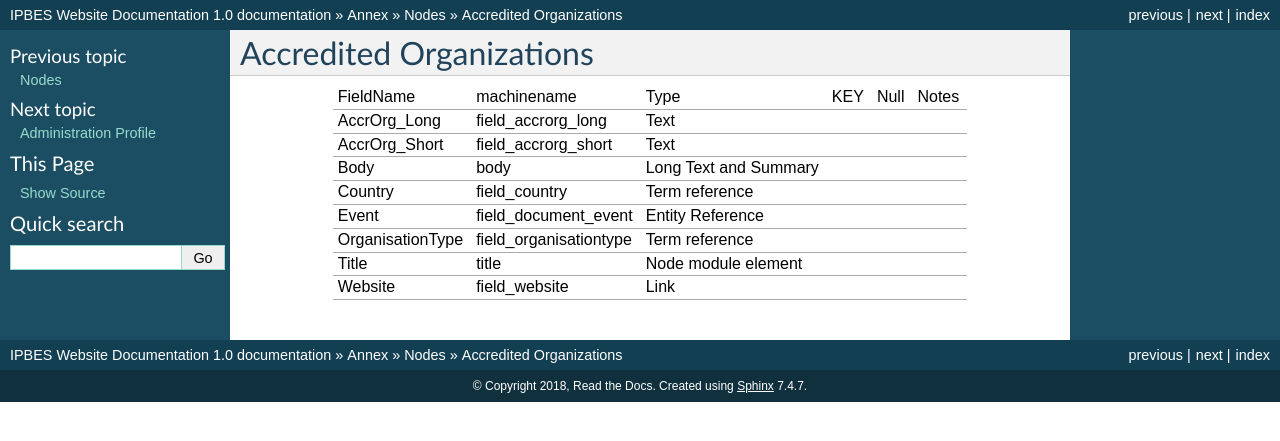
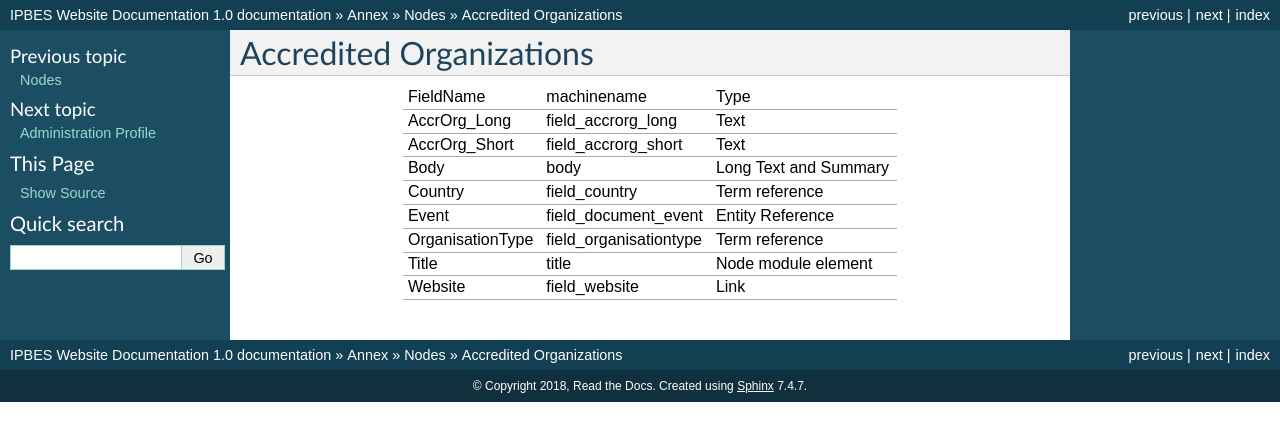
Before and after one commit to ipbes/ipbeswebdocs, a Sphinx documentation site: the page built from docs/annex/nodes/accredited-organization.rst, in a window 1280 px wide. Shown: the top 441 px of the page. Built offline with Sphinx 7.4.7, drawn with Linux system fonts in a browser that asks for light colours; pages that are not in the unit, such as notebooks, are missing from menus.

Commit message:
Update accredited-organization.rst

```diff
--- a/docs/annex/nodes/accredited-organization.rst
+++ b/docs/annex/nodes/accredited-organization.rst
@@ -1,21 +1,21 @@
 Accredited Organizations
 ========================
-+------------------+------------------------+-----------------------+-----+------+-------+
-| FieldName        | machinename            | Type                  | KEY | Null | Notes |
-+------------------+------------------------+-----------------------+-----+------+-------+
-| AccrOrg_Long     | field_accrorg_long     | Text                  |     |      |       |
-+------------------+------------------------+-----------------------+-----+------+-------+
-| AccrOrg_Short    | field_accrorg_short    | Text                  |     |      |       |
-+------------------+------------------------+-----------------------+-----+------+-------+
-| Body             | body                   | Long Text and Summary |     |      |       |
-+------------------+------------------------+-----------------------+-----+------+-------+
-| Country          | field_country          | Term reference        |     |      |       |
-+------------------+------------------------+-----------------------+-----+------+-------+
-| Event            | field_document_event   | Entity Reference      |     |      |       |
-+------------------+------------------------+-----------------------+-----+------+-------+
-| OrganisationType | field_organisationtype | Term reference        |     |      |       |
-+------------------+------------------------+-----------------------+-----+------+-------+
-| Title            | title                  | Node module element   |     |      |       |
-+------------------+------------------------+-----------------------+-----+------+-------+
-| Website          | field_website          | Link                  |     |      |       |
-+------------------+------------------------+-----------------------+-----+------+-------+
++------------------+------------------------+-----------------------+
+| FieldName        | machinename            | Type                  |
++------------------+------------------------+-----------------------+
+| AccrOrg_Long     | field_accrorg_long     | Text                  |
++------------------+------------------------+-----------------------+
+| AccrOrg_Short    | field_accrorg_short    | Text                  |
++------------------+------------------------+-----------------------+
+| Body             | body                   | Long Text and Summary |
++------------------+------------------------+-----------------------+
+| Country          | field_country          | Term reference        |
++------------------+------------------------+-----------------------+
+| Event            | field_document_event   | Entity Reference      |
++------------------+------------------------+-----------------------+
+| OrganisationType | field_organisationtype | Term reference        |
++------------------+------------------------+-----------------------+
+| Title            | title                  | Node module element   |
++------------------+------------------------+-----------------------+
+| Website          | field_website          | Link                  |
++------------------+------------------------+-----------------------+
```
